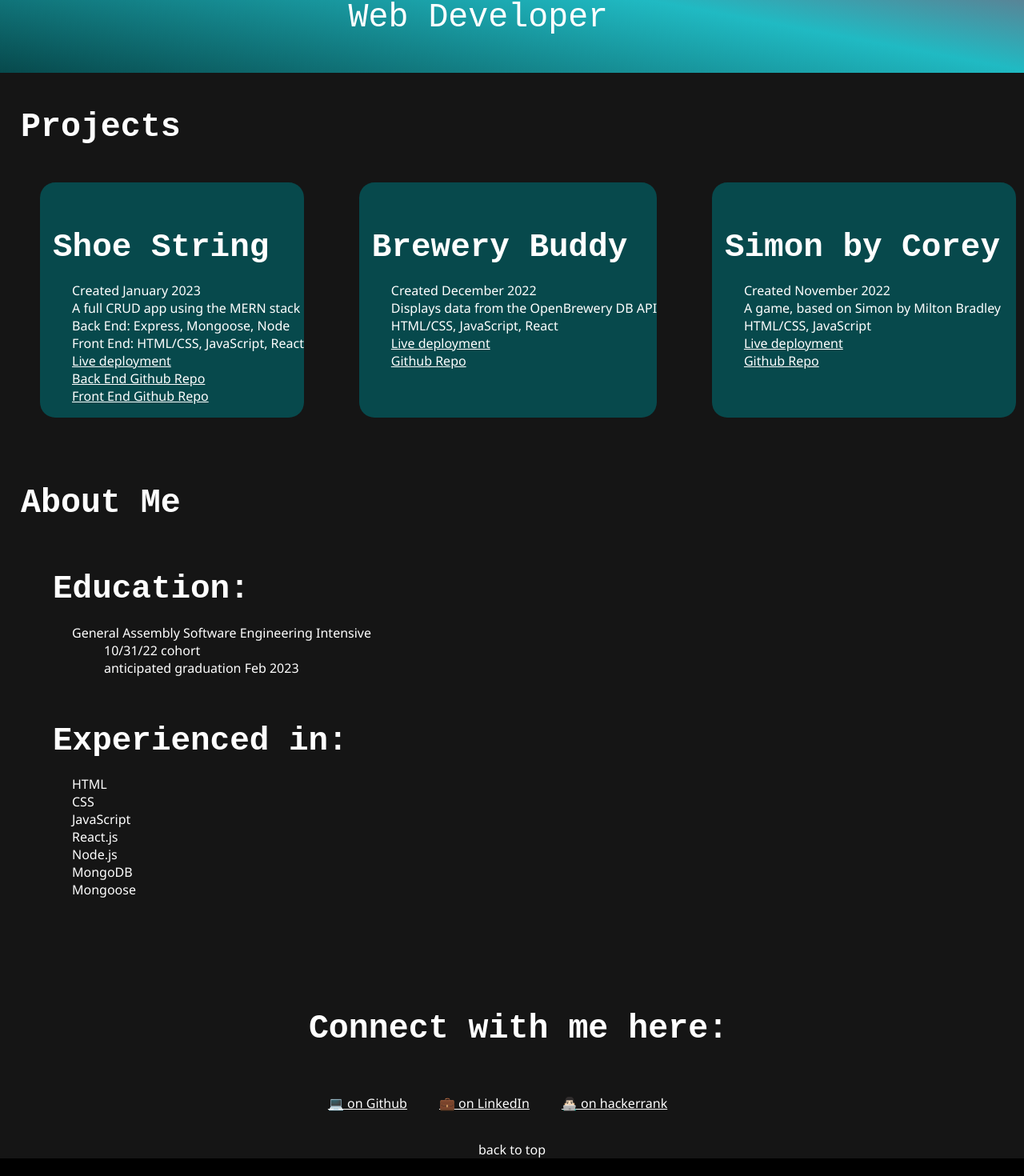
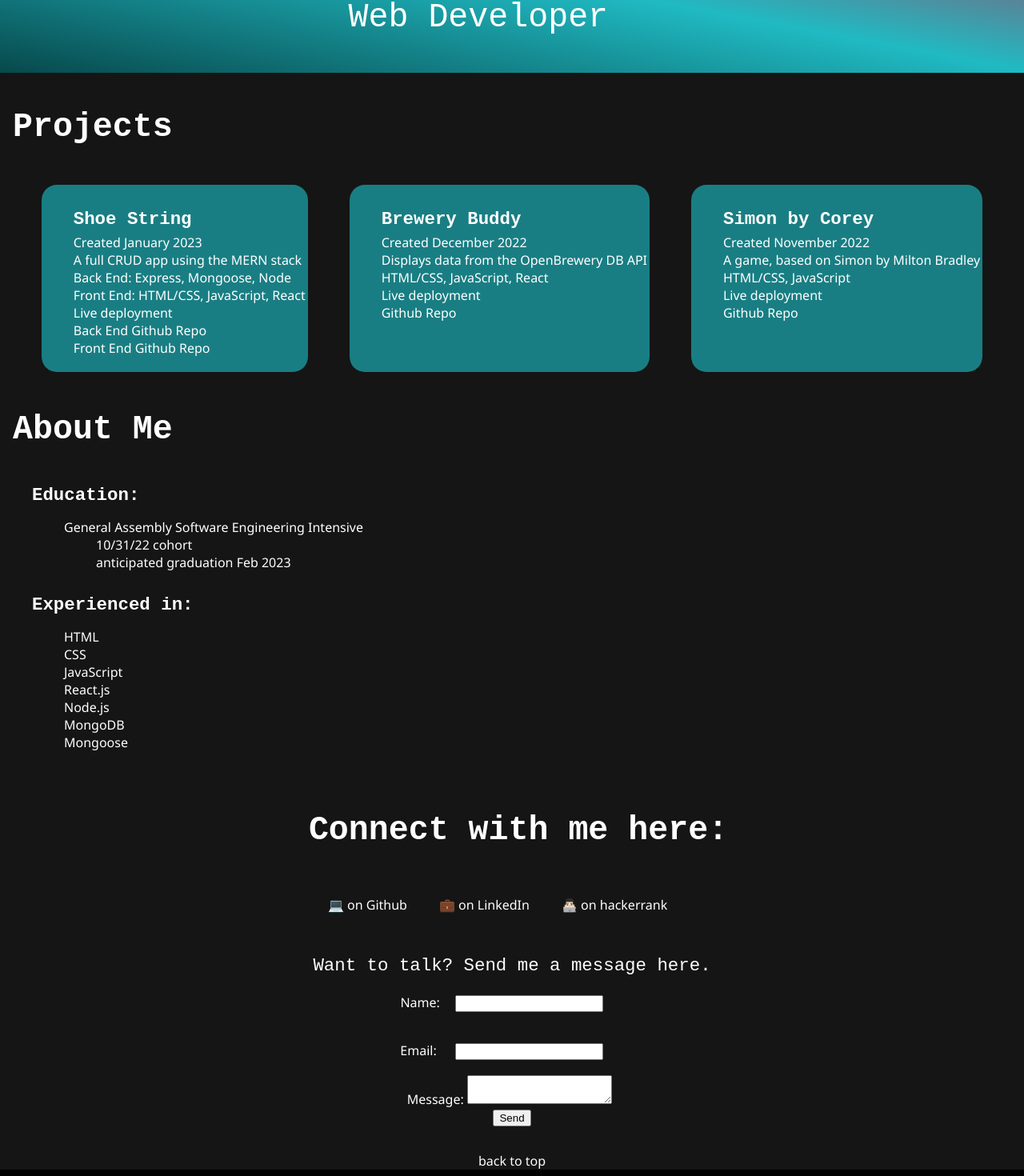
Before and after one commit to coreyloftus/personal-portfolio, a React (Create React App) app: page / in a window 1280 px wide. Shown: the part 232-1702 px from the top of the page at 80% size. Built offline with nearby package versions, Linux system fonts and the light colour scheme; a web font is replaced by a local one.

Commit message:
Styling, contact form added

```diff
--- a/src/App.css
+++ b/src/App.css
@@ -10,6 +10,7 @@ body {
 }
 a:link {
   color:white;
+  text-decoration: none;
 }
 a:visited {
   color:white;
@@ -28,7 +29,6 @@ ul>li {
 
 /* Nav styling */
 .Nav {
-  /* border: 2px solid white; */
   height:10vh;
   display:flex;
   align-items: center;
@@ -37,14 +37,12 @@ ul>li {
   display:flex;
   width:100%;
   justify-content: space-between;
-  text-decoration: none;
   align-items: center;
   border-bottom: 1px solid white;
 }
 .nav-container a {
   padding:1.2rem;
   border-radius: 10px;
-  text-decoration: none;
 }
 .nav-container a:hover {
   background-color: #dbdbdb;
@@ -56,7 +54,6 @@ ul>li {
   justify-content: flex-end;
   padding:5px;
   margin-right:1.2rem;
-  text-decoration: none;
 }
 .initials {
   font-size:1.4rem;
@@ -67,32 +64,34 @@ ul>li {
 
 /* Projects styling */
 .Projects {
-  margin:10px 10px 80px 10px;
+  /* margin:10px 10px 10px 10px; */
 }
 .project-box {
   display:flex;
-  justify-content: space-between;
-  margin:10px 0px 0px 40px;
+  justify-content: space-evenly;
+  margin-left:.2rem;
+  margin-right:.2rem;
 }
 .project-card{
-  background-color: #07494c;
+  background-color: #197e83;
   border-radius: 1.2rem;
+  margin:.2rem;
+  padding-bottom:.2rem;
+  padding-right:.2rem;
 }
 /* About styling */
 .About {
-  margin:10px 10px 80px 10px;
   text-align: center;
 }
 .education-box {
-  text-align: left;
   margin:0px 0px 0px 40px;
 }
 .technology-box {
-  text-align:left;
   margin:0px 0px 0px 40px;
 }
 .content-container{
   text-align: left;
+  /* display:flex; */
 }
 /* Contact styling */
 .Contact {
@@ -107,6 +106,18 @@ ul>li {
 .social-links a {
   margin:0px 20px;
 }
+
+/* Contact Form styling */
+.ContactForm{
+  margin:2rem;
+  text-align: center;
+}
+.ContactForm label{
+  padding-right:.4rem;
+}
+.ContactForm input{
+  margin:1.2rem;
+}
 /* Hero styling */
 .Hero {
   /* border: 2px solid red; */
@@ -117,9 +128,6 @@ ul>li {
   padding-left:1rem;
 }
 .heading {
-  /* max-width: 460px;
-  margin-bottom: 10px;
-  padding-left:10px; */
   color: #fff;
   font-size: 4rem;
   font-family: 'Chivo Mono', monospace;
@@ -127,7 +135,6 @@ ul>li {
   letter-spacing: 1px;
 }
 .heading-2 {
-  /* padding-right: 20px; */
   padding-left: 1rem;
   color: #fff;
   font-size: 2.6rem;
@@ -137,13 +144,9 @@ ul>li {
 }
 .heading-3 {
   margin-bottom: 5px;
-  padding-right: 20px;
-  padding-left: 1rem;
   color: #fff;
-  font-size: 3.2vw;
+  font-size: 1.4rem;
   font-family: 'Chivo Mono', monospace;
-  line-height: 1.3;
-  text-align: left;
 }
 
 /* Footer styling */
@@ -156,14 +159,22 @@ ul>li {
   .Hero {
       width:100vw;
   }
+  .project-box {
+    display:block;
+  }
+  .project-card{
+    padding-top:.1rem;
+    padding-bottom:.2rem;
+  }
 }
-
-@media only screen and (max-width: 414px){
+/* @media only screen and (max-width: 414px){
   .Hero {
     width:100vw;
   }
   .nav-container a {
     padding:0.7rem;
-
   }
-}
+  .project-box {
+    display:block;
+  }
+} */
--- a/src/App.js
+++ b/src/App.js
@@ -6,6 +6,7 @@ import Projects from "./Projects"
 import About from "./About"
 import Contact from "./Contact"
 import Footer from "./Footer"
+import ContactForm from "./ContactForm"
 
 function App() {
     return (
@@ -15,6 +16,7 @@ function App() {
             <Projects />
             <About />
             <Contact />
+            <ContactForm />
             <Footer />
         </div>
     )
--- /dev/null
+++ b/src/ContactForm.js
@@ -0,0 +1,48 @@
+import { useState } from "react"
+const ContactForm = () => {
+    const [formData, setFormData] = useState({
+        name: "",
+        email: "",
+        message: "",
+    })
+
+    const handleChange = (e) => {
+        setFormData({
+            ...formData,
+            [e.target.name]: e.target.value,
+        })
+    }
+
+    const handleSubmit = (e) => {
+        e.preventDefault()
+        console.log(formData)
+        setFormData({ name: "", email: "", message: "" })
+    }
+
+    return (
+        <>
+            <div className="ContactForm">
+                <p className="heading-3">Want to talk? Send me a message here.</p>
+                <form onSubmit={handleSubmit}>
+                    <label>
+                        <span>Name:</span>
+                        <input type="text" name="name" value={formData.name} onChange={handleChange} />
+                    </label>
+                    <br />
+                    <label>
+                       <span>Email: </span>
+                        <input type="email" name="email" value={formData.email} onChange={handleChange} />
+                    </label>
+                    <br />
+                    <label>
+                        <span>Message: </span>
+                        <textarea name="message" value={formData.message} onChange={handleChange} />
+                    </label>
+                    <br />
+                    <button type="submit">Send</button>
+                </form>
+            </div>
+        </>
+    )
+}
+export default ContactForm
--- a/src/Footer.js
+++ b/src/Footer.js
@@ -1,8 +1,11 @@
 import "./App.css"
+import { HashLink as Link } from "react-router-hash-link"
 const Footer = (props) => {
     return (
         <div className="Footer">
-            <p>back to top</p>
+            <Link smooth to="/#">
+                <p>back to top</p>
+            </Link>
         </div>
     )
 }
--- a/src/Projects.js
+++ b/src/Projects.js
@@ -7,8 +7,8 @@ const Projects = () => {
             <div className="content-container">
                 <div className="project-box">
                     <div className="project-card">
-                        <h4 className="heading-3">Shoe String</h4>
                         <ul>
+                            <h4 className="heading-3">Shoe String</h4>
                             <li>Created January 2023</li>
                             <li>A full CRUD app using the MERN stack</li>
                             <li>Back End: Express, Mongoose, Node</li>
@@ -31,8 +31,8 @@ const Projects = () => {
                         </ul>
                     </div>
                     <div className="project-card">
-                        <h4 className="heading-3">Brewery Buddy</h4>
                         <ul>
+                            <h4 className="heading-3">Brewery Buddy</h4>
                             <li>Created December 2022</li>
                             <li>Displays data from the OpenBrewery DB API</li>
                             <li>HTML/CSS, JavaScript, React</li>
@@ -49,8 +49,8 @@ const Projects = () => {
                         </ul>
                     </div>
                     <div className="project-card">
-                        <h4 className="heading-3">Simon by Corey</h4>
                         <ul>
+                            <h4 className="heading-3">Simon by Corey</h4>
                             <li>Created November 2022</li>
                             <li>A game, based on Simon by Milton Bradley</li>
                             <li>HTML/CSS, JavaScript</li>
```
